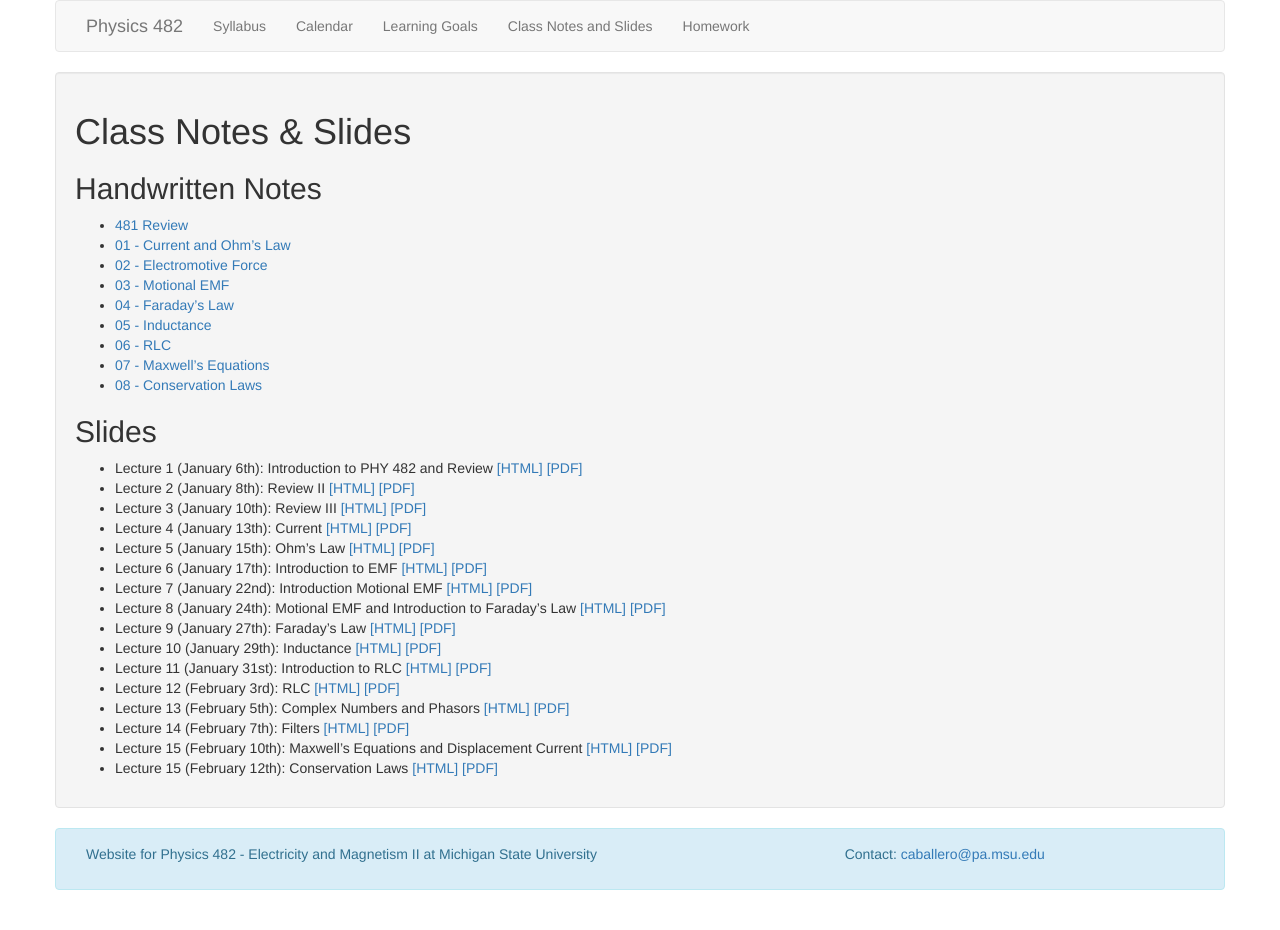
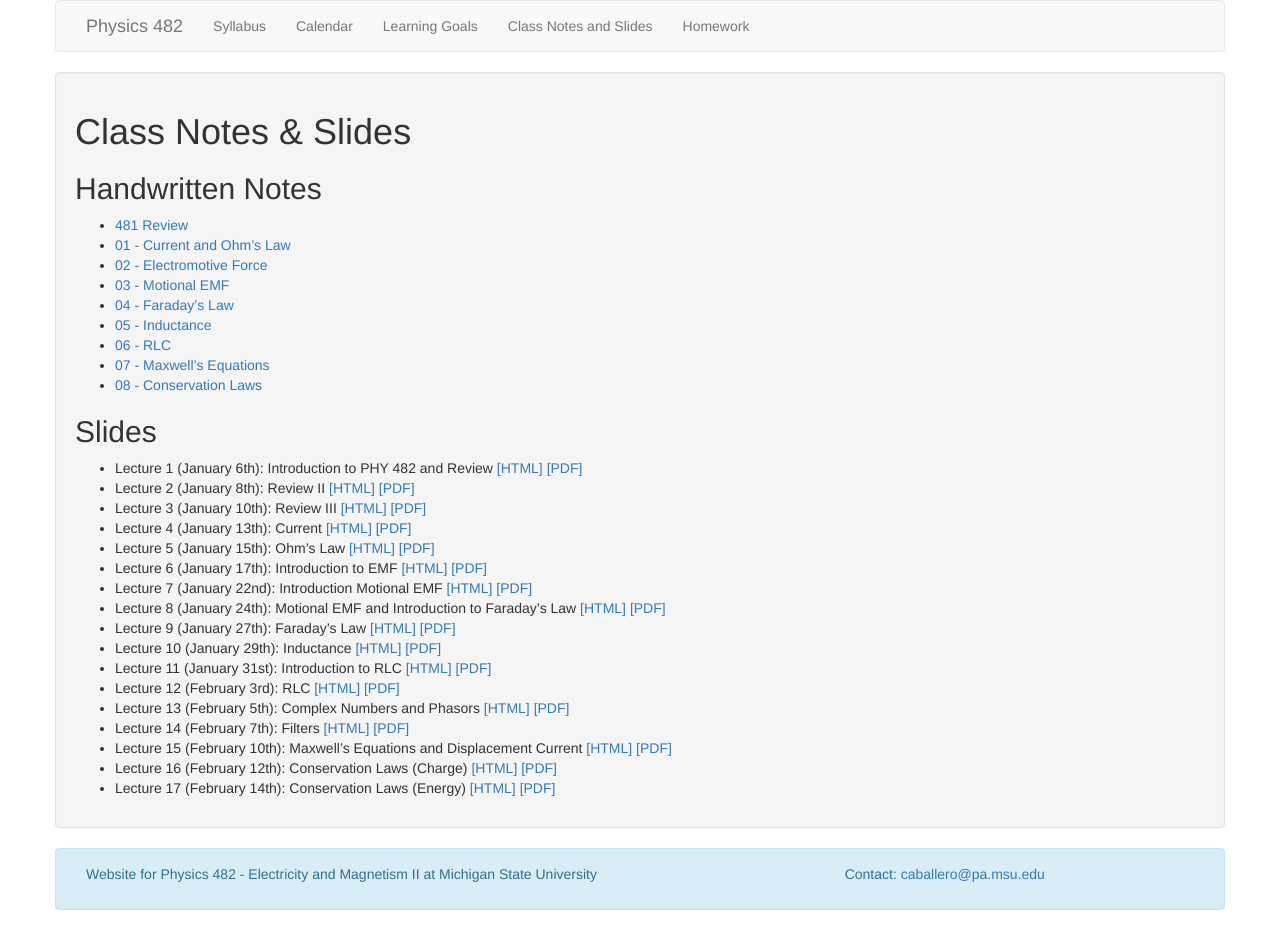
Before and after one commit to dannycab/phy482msu_s2020, a Jekyll site: the page built from notes/list_of_notes.md, in a window 1280 px wide. Built offline with Jekyll 4.4.1, drawn with Linux system fonts in a browser that asks for light colours.

Commit message:
updated slides for Friday

```diff
--- a/notes/list_of_notes.md
+++ b/notes/list_of_notes.md
@@ -34,4 +34,5 @@ permalink: notes/index.html
 * Lecture 13 (February 5th): Complex Numbers and Phasors [[HTML]](./13-slides.html) [[PDF]](./13-slides.pdf)
 * Lecture 14 (February 7th): Filters [[HTML]](./14-slides.html) [[PDF]](./14-slides.pdf)
 * Lecture 15 (February 10th): Maxwell's Equations and Displacement Current [[HTML]](./15-slides.html) [[PDF]](./15-slides.pdf)
-* Lecture 15 (February 12th): Conservation Laws [[HTML]](./16-slides.html) [[PDF]](./16-slides.pdf)
+* Lecture 16 (February 12th): Conservation Laws (Charge) [[HTML]](./16-slides.html) [[PDF]](./16-slides.pdf)
+* Lecture 17 (February 14th): Conservation Laws (Energy) [[HTML]](./17-slides.html) [[PDF]](./17-slides.pdf)
```
Also changed, not shown: 4 other files.
